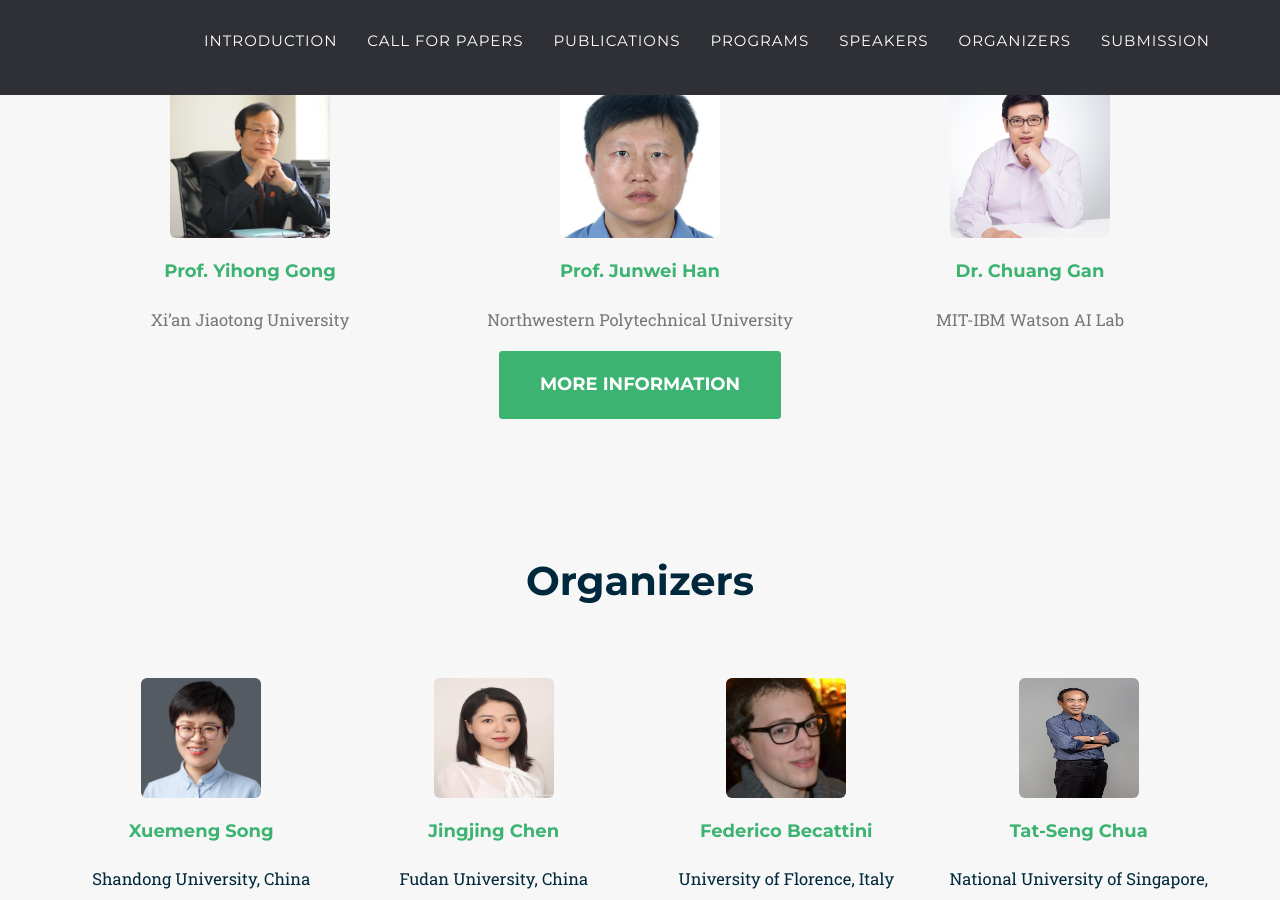
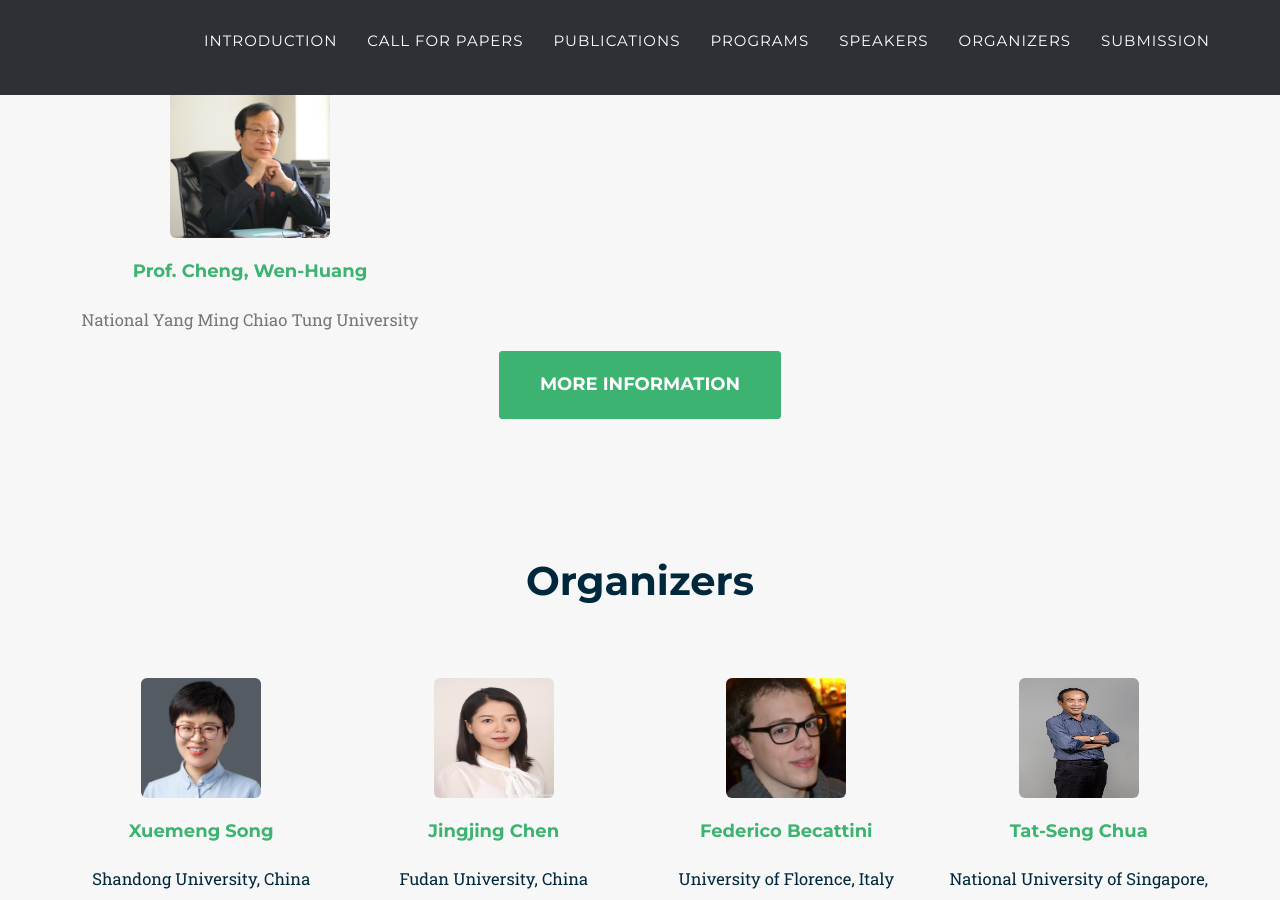
Before and after one commit to MCFR-MM22/MCFR-MM22.github.io, a Jekyll site: the page built from index.html, in a window 1280 px wide and 900 px high, scrolled down 1993 px. Built offline with Jekyll 4.4.1, drawn with Linux system fonts in a browser that asks for light colours; some web fonts are replaced.

Commit message:
Update speakers.yml

```diff
--- a/_data/twenty_21/speakers.yml
+++ b/_data/twenty_21/speakers.yml
@@ -1,16 +1,4 @@
-- title: Prof. Yihong Gong
-  name: Yihong Gong
-  subtitle: Xi’an Jiaotong University
+- title: Prof. Cheng, Wen-Huang
+  name: Cheng, Wen-Huang
+  subtitle: National Yang Ming Chiao Tung University
   thumbnail: YihongGong.jpeg
-- title: Prof. Junwei Han
-  name: Junwei Han
-  subtitle: Northwestern Polytechnical University
-  thumbnail: JunweiHan.jpeg
-# - title: Dr. Marta Mrak
-#   name: Marta Mrak
-#   subtitle: BBC Research&Development
-#   thumbnail: MartaMrak.jpeg
-- title: Dr. Chuang Gan
-  name: Chuang Gan
-  subtitle: MIT-IBM Watson AI Lab
-  thumbnail: chuanggan.jpg
```
